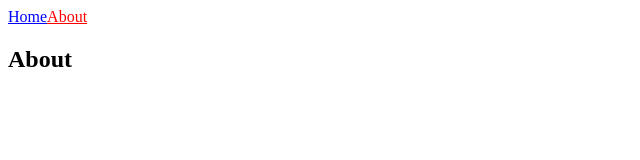
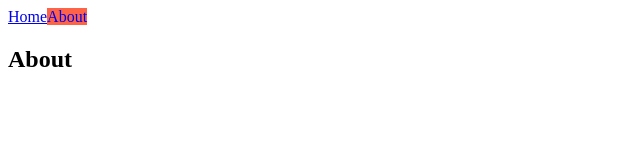
Before and after one commit to jmeno1011/Start-NextJS, a Next.js app: page /about in a window 1280 px wide. Shown: the top 160 px of the page, without its empty margins (0-640 px from the left). Built offline with nearby package versions, Linux system fonts and the light colour scheme.

Commit message:
css-module 사용

```diff
--- a/components/Navbar.js
+++ b/components/Navbar.js
@@ -1,15 +1,25 @@
 import Link from "next/link";
 import { useRouter } from "next/router";
+import styles from "./NavBar.module.css";
 
 const NavBar = () => {
   const router = useRouter();
   return (
     <nav>
       <Link href={"/"}>
-        <a style={{ color: router.pathname === "/" ? "red" : "blue" }}>Home</a>
+        <a
+          className={
+            (styles.link, router.pathname === "/" ? styles.active : "")
+          }
+        >
+          Home
+        </a>
       </Link>
       <Link href={"/about"}>
-        <a style={{ color: router.pathname === "/about" ? "red" : "blue" }}>
+        <a
+          className={`${styles.link}
+            ${router.pathname === "/about" ? styles.active : ""}`}
+        >
           About
         </a>
       </Link>
--- /dev/null
+++ b/components/Navbar.module.css
@@ -0,0 +1,6 @@
+.link {
+  text-decoration: none;
+}
+.active {
+  background-color: tomato;
+}
```
